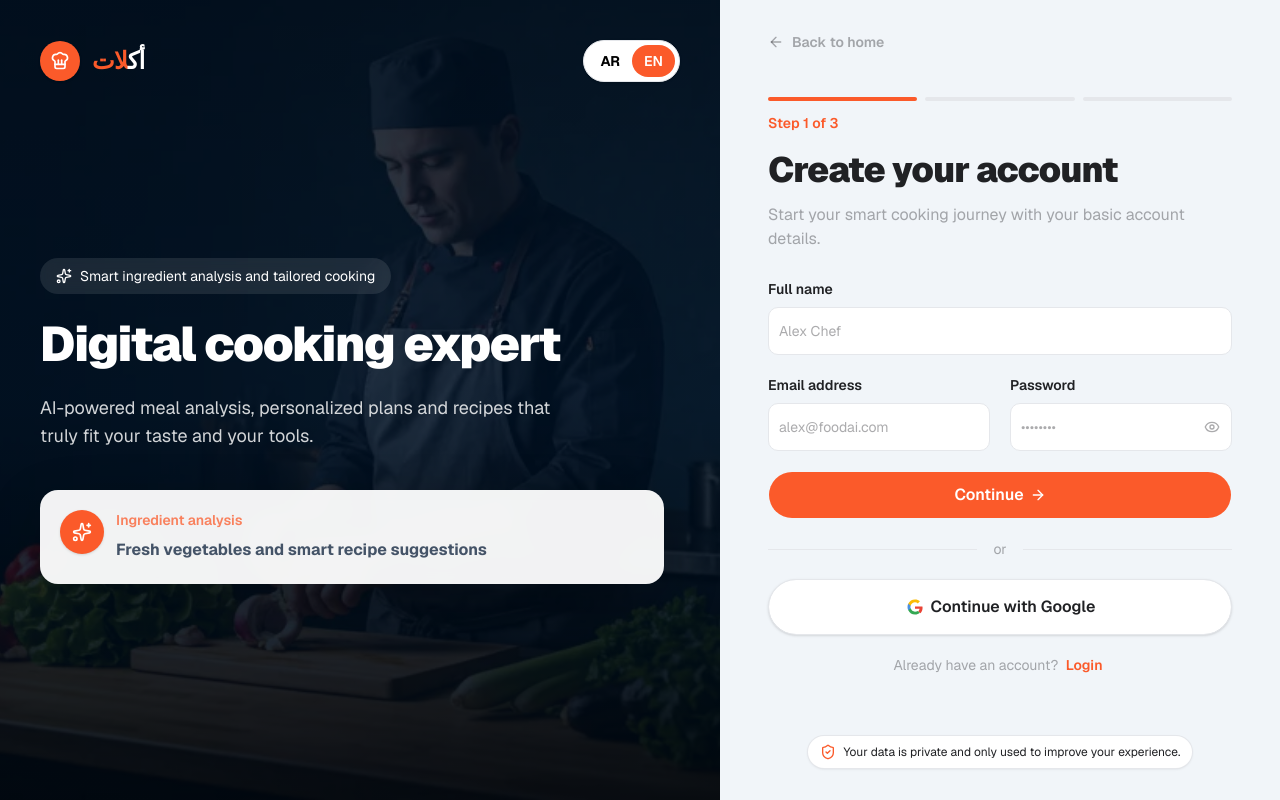
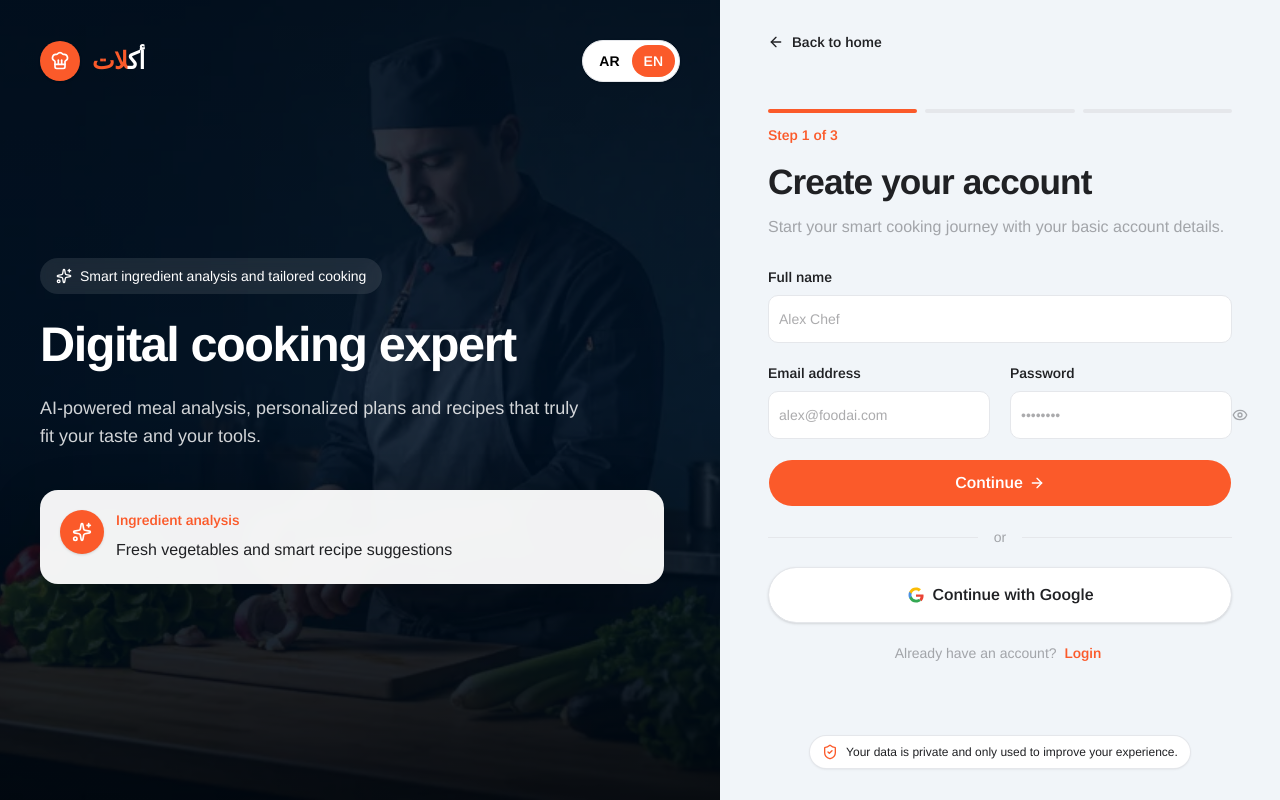
Before and after one commit to Amr-ahmed-98/Akalat, a Next.js app: page /en/register in a window 1280 px wide. Built offline with nearby package versions, Linux system fonts and the light colour scheme.

Commit message:
updating properties

```diff
--- a/src/app/layout.tsx
+++ b/src/app/layout.tsx
@@ -1,11 +1,11 @@
 import type { Metadata } from "next";
-import { Cairo, Geist } from "next/font/google";
+import { Cairo, Arimo } from "next/font/google";
 
 import "./globals.css";
 
 import { cn } from "@/src/shared/lib/utils";
 
-const geist = Geist({
+const arimo = Arimo({
   subsets: ["latin"],
   variable: "--font-sans",
 });
@@ -32,7 +32,7 @@ export default function RootLayout({
   return (
     <html
       suppressHydrationWarning
-      className={cn("font-sans antialiased", geist.variable, cairo.variable)}
+      className={cn("font-sans antialiased", arimo.variable, cairo.variable)}
     >
       <body className="min-h-screen bg-background text-foreground">
         {children}
--- a/src/features/auth/ui/RegisterForm.tsx
+++ b/src/features/auth/ui/RegisterForm.tsx
@@ -471,7 +471,7 @@ export function RegisterForm() {
                     <button
                       type="button"
                       onClick={() => setShowPassword((value) => !value)}
-                      className="absolute inset-y-0 end-3 inline-flex items-center text-muted-foreground transition-colors hover:text-foreground"
+                      className="absolute inset-y-0 inset-e-3 inline-flex items-center text-muted-foreground transition-colors hover:text-foreground"
                       aria-label={
                         showPassword
                           ? t("fields.password.hide")
@@ -622,7 +622,7 @@ export function RegisterForm() {
                   <Button
                     type="button"
                     variant="outline"
-                    className="h-12 w-1/4 rounded-2xl px-4 border-dashed border-primary border-2 text-primary hover:bg-primary hover:text-ca"
+                    className="h-12 w-1/4 rounded-2xl px-4 border-dashed border-primary border-2 text-primary cursor-pointer hover:bg-primary hover:text-card"
                     onClick={addAllergy}
                   >
                     <Plus className="size-4" />
@@ -662,7 +662,7 @@ export function RegisterForm() {
                 <Button
                   type="button"
                   variant="outline"
-                  className="h-12 flex-1 rounded-full text-base font-semibold cursor-pointer"
+                  className="h-12 flex-1 rounded-full text-base font-semibold cursor-pointer border-2 border-solid border-primary hover:bg-primary hover:text-card"
                   onClick={() => setStep(1)}
                 >
                   <ArrowLeft
@@ -812,7 +812,7 @@ export function RegisterForm() {
                 <Button
                   type="button"
                   variant="outline"
-                  className="h-12 flex-1 rounded-full text-base font-semibold cursor-pointer"
+                  className="h-12 flex-1 rounded-full text-base font-semibold cursor-pointer border-2 border-solid border-primary hover:bg-primary hover:text-card"
                   onClick={() => setStep(2)}
                 >
                   <ArrowLeft
--- a/src/layouts/auth-layout.tsx
+++ b/src/layouts/auth-layout.tsx
@@ -1,6 +1,6 @@
 import Image from "next/image";
 import Link from "next/link";
-import { ArrowLeft, Flame, ShieldCheck, Sparkles } from "lucide-react";
+import { ArrowLeft, ShieldCheck, Sparkles } from "lucide-react";
 import { getTranslations } from "next-intl/server";
 
 import type { Locale } from "@/src/shared/config/i18n";
@@ -23,7 +23,7 @@ export async function AuthLayout({ children, locale }: AuthLayoutProps) {
 
   return (
     <div className="grid min-h-screen bg-background lg:grid-cols-[minmax(0,1.02fr)_minmax(420px,540px)] xl:grid-cols-[minmax(0,1.08fr)_minmax(440px,560px)]">
-      <aside className="relative min-h-[360px] overflow-hidden lg:sticky lg:top-0 lg:h-screen lg:min-h-screen">
+      <aside className="relative min-h-90 overflow-hidden lg:sticky lg:top-0 lg:h-screen lg:min-h-screen">
         <Image
           src="/images/auth/auth-hero.webp"
           alt={t("imageAlt")}
@@ -58,7 +58,7 @@ export async function AuthLayout({ children, locale }: AuthLayoutProps) {
                 {t("heroTitle")}
               </h1>
 
-              <p className="max-w-[32rem] text-sm text-white/82 sm:text-base">
+              <p className="max-w-lg text-sm text-white/82 sm:text-base">
                 {t("heroDescription")}
               </p>
             </div>
@@ -72,8 +72,8 @@ export async function AuthLayout({ children, locale }: AuthLayoutProps) {
           </div>
 
           <div className="flex flex-1 items-center py-8">
-            <div className="w-full max-w-[39rem] space-y-8 xl:space-y-10">
-              <div className="max-w-[38rem] space-y-6">
+            <div className="w-full max-w-156 space-y-8 xl:space-y-10">
+              <div className="max-w-152 space-y-6">
                 <div className="inline-flex items-center gap-2 rounded-full bg-white/10 px-4 py-2 text-sm backdrop-blur">
                   <Sparkles className="size-4" />
                   <span>{t("heroBadge")}</span>
@@ -90,7 +90,7 @@ export async function AuthLayout({ children, locale }: AuthLayoutProps) {
                   {t("heroTitle")}
                 </h1>
 
-                <p className="max-w-[34rem] text-base text-white/82 xl:text-lg">
+                <p className="max-w-136 text-base text-white/82 xl:text-lg">
                   {t("heroDescription")}
                 </p>
               </div>
@@ -102,10 +102,10 @@ export async function AuthLayout({ children, locale }: AuthLayoutProps) {
                   </span>
 
                   <div className="space-y-1.5">
-                    <p className="text-sm font-semibold text-primary/75">
+                    <p className="text-sm font-semibold text-primary">
                       {t("topCardLabel")}
                     </p>
-                    <p className="text-base font-bold leading-7 text-slate-700/90">
+                    <p className="text-base font-light leading-7 text-sidebar-accent-foreground">
                       {t("topCardTitle")}
                     </p>
                   </div>
@@ -117,11 +117,11 @@ export async function AuthLayout({ children, locale }: AuthLayoutProps) {
       </aside>
 
       <section className="relative flex min-h-screen flex-col">
-        <div className="mx-auto flex w-full max-w-[34rem] flex-1 flex-col px-4 pb-8 pt-4 sm:px-6 sm:pb-10 sm:pt-6 lg:px-8 lg:py-8 xl:px-10">
+        <div className="mx-auto flex w-full max-w-136 flex-1 flex-col px-4 pb-8 pt-4 sm:px-6 sm:pb-10 sm:pt-6 lg:px-8 lg:py-8 xl:px-10">
           <div className="hidden items-center lg:flex">
             <Link
               href={`/${locale}`}
-              className="inline-flex items-center gap-2 whitespace-nowrap text-sm font-semibold text-muted-foreground transition-colors hover:text-foreground"
+              className="inline-flex items-center gap-2 whitespace-nowrap text-sm font-semibold text-foreground transition-colors hover:text-primary"
             >
               <ArrowLeft className={cn("size-4", isArabic && "rotate-180")} />
               {t("backHome")}
@@ -131,7 +131,7 @@ export async function AuthLayout({ children, locale }: AuthLayoutProps) {
           <div className="mb-6 mt-4 flex items-center lg:hidden">
             <Link
               href={`/${locale}`}
-              className="inline-flex items-center gap-2 whitespace-nowrap text-sm font-semibold text-muted-foreground transition-colors hover:text-foreground"
+              className="inline-flex items-center gap-2 whites1pace-nowrap text-sm font-semibold text-foreground transition-colors hover:text-primary"
             >
               <ArrowLeft className={cn("size-4", isArabic && "rotate-180")} />
               {t("backHome")}
--- a/src/messages/ar.json
+++ b/src/messages/ar.json
@@ -42,7 +42,7 @@
       "actions": {
         "back": "رجوع",
         "continue": "متابعة",
-        "finish": "إنهاء إعداد المطبخ الذكي",
+        "finish": "تم",
         "loading": "جارٍ الحفظ...",
         "google": "المتابعة بواسطة جوجل"
       },
--- a/src/messages/en.json
+++ b/src/messages/en.json
@@ -42,7 +42,7 @@
       "actions": {
         "back": "Back",
         "continue": "Continue",
-        "finish": "Complete smart kitchen setup",
+        "finish": "Done",
         "loading": "Saving...",
         "google": "Continue with Google"
       },
```
